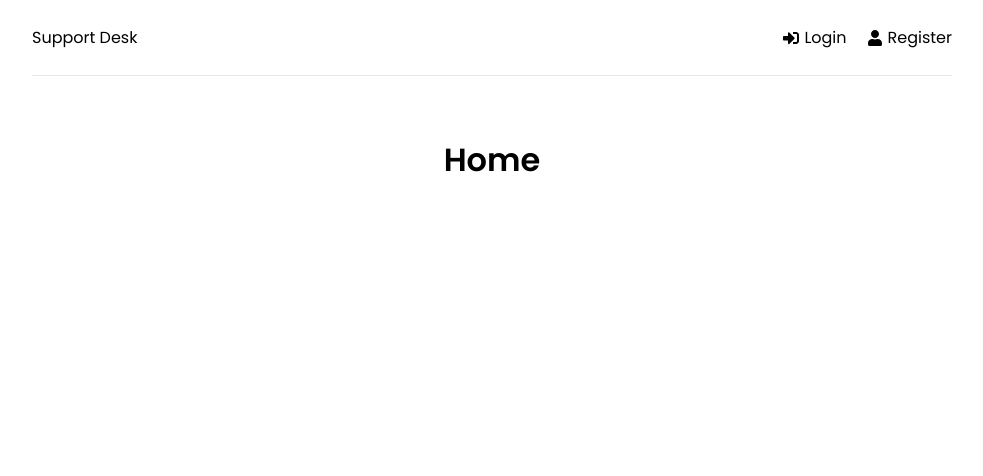
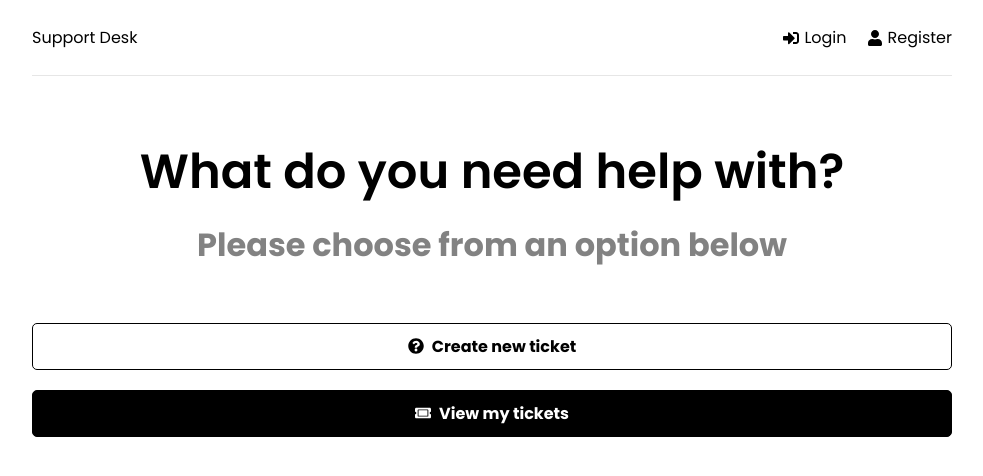
Before and after one commit to tholmes59/support-desk-app, a React (Create React App) app in the folder frontend/: page / in a window 1280 px wide. Shown: the top 476 px of the page, without its empty margins (148-1131 px from the left). Built offline with nearby package versions, Linux system fonts and the light colour scheme.

Commit message:
import icons to create ticket or view tickets to home screen

```diff
--- a/frontend/src/pages/Home.jsx
+++ b/frontend/src/pages/Home.jsx
@@ -1,11 +1,23 @@
-import React from 'react'
+import React from "react";
+import { Link } from "react-router-dom";
+import { FaQuestionCircle, FaTicketAlt } from "react-icons/fa";
 
 function Home() {
   return (
-    <div>
-      <h1>Home</h1>
-    </div>
-  )
+    <>
+      <section className="heading">
+        <h1>What do you need help with?</h1>
+        <p>Please choose from an option below</p>
+      </section>
+
+      <Link to="/new-ticker" className="btn btn-reverse btn-block">
+        <FaQuestionCircle /> Create new ticket
+      </Link>
+      <Link to="/tickets" className="btn btn-block">
+        <FaTicketAlt /> View my tickets
+      </Link>
+    </>
+  );
 }
 
-export default Home
+export default Home;
```
